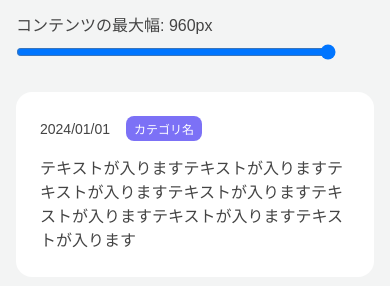
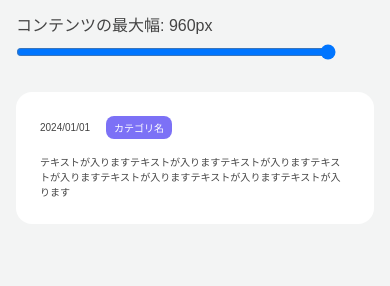
Before and after one commit to ics-creative/240708_container-query-utils, a website: page docs/index.html in a window 390 px wide. Shown: the part 754-1040 px from the top of the page. Drawn offline with Linux system fonts and the light colour scheme.

Commit message:
文字サイズの調整

```diff
--- a/src/article.scss
+++ b/src/article.scss
@@ -5,7 +5,7 @@
   grid-template-columns: auto 1fr;
   gap: clamp(16px, 24 / 960 * 100cqi, 24px);
   padding: clamp(24px, 40 / 960 * 100cqi, 40 / 960 * 100cqi);
-  font-size: clamp(0.875rem, 16 / 960 * 100cqi, 16 / 960 * 100cqi);
+  font-size: clamp(0.625rem, 16 / 960 * 100cqi, 16 / 960 * 100cqi);
   background: #FFF;
   border-radius: 16px;
 
@@ -31,12 +31,12 @@
   &_badge {
     @include mixins.badge;
 
-    font-size: clamp(0.75rem, 14 / 960 * 100cqi, 14 / 960 * 100cqi);
+    font-size: clamp(0.625rem, 14 / 960 * 100cqi, 14 / 960 * 100cqi);
   }
 
   &_title {
     display: block;
-    font-size: clamp(1rem, 18 / 960 * 100cqi, 18 / 960 * 100cqi);
+    font-size: clamp(0.625rem, 18 / 640 * 100cqi, 18 / 640 * 100cqi);
     line-height: 1.5;
   }
 }
```
Also changed, not shown: docs/article.css.
